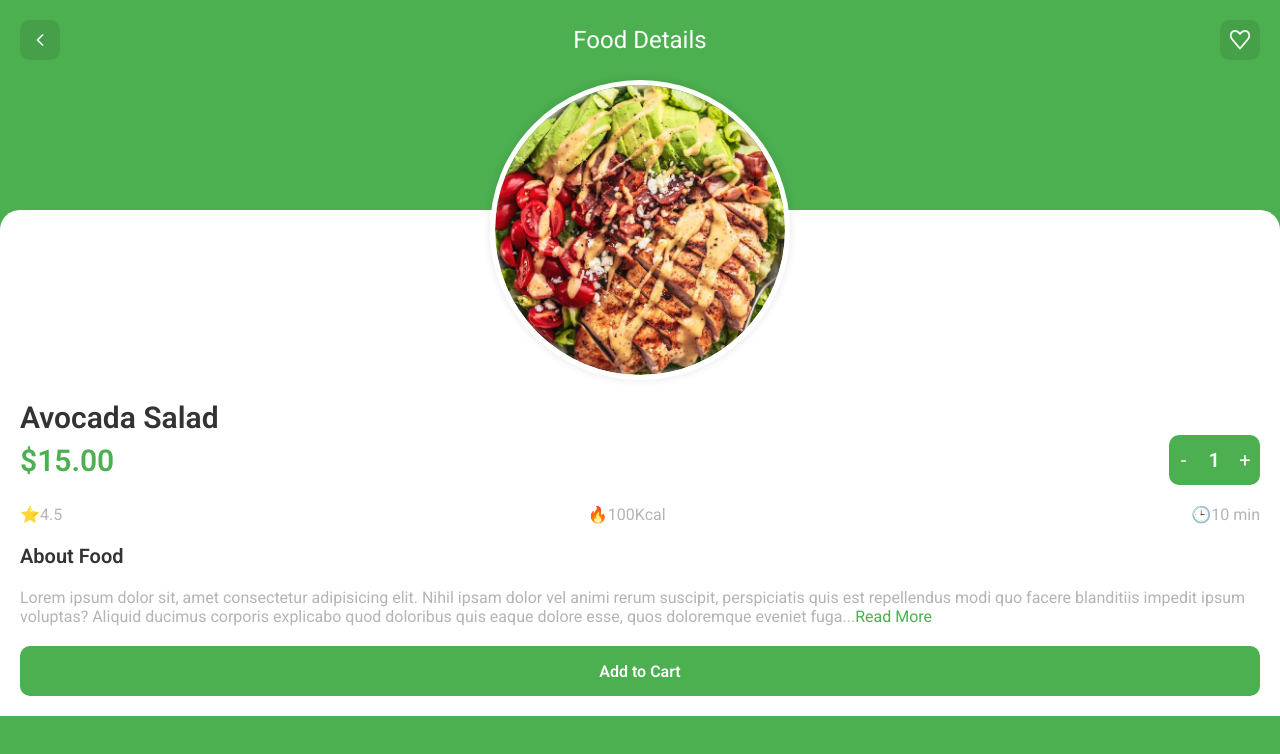
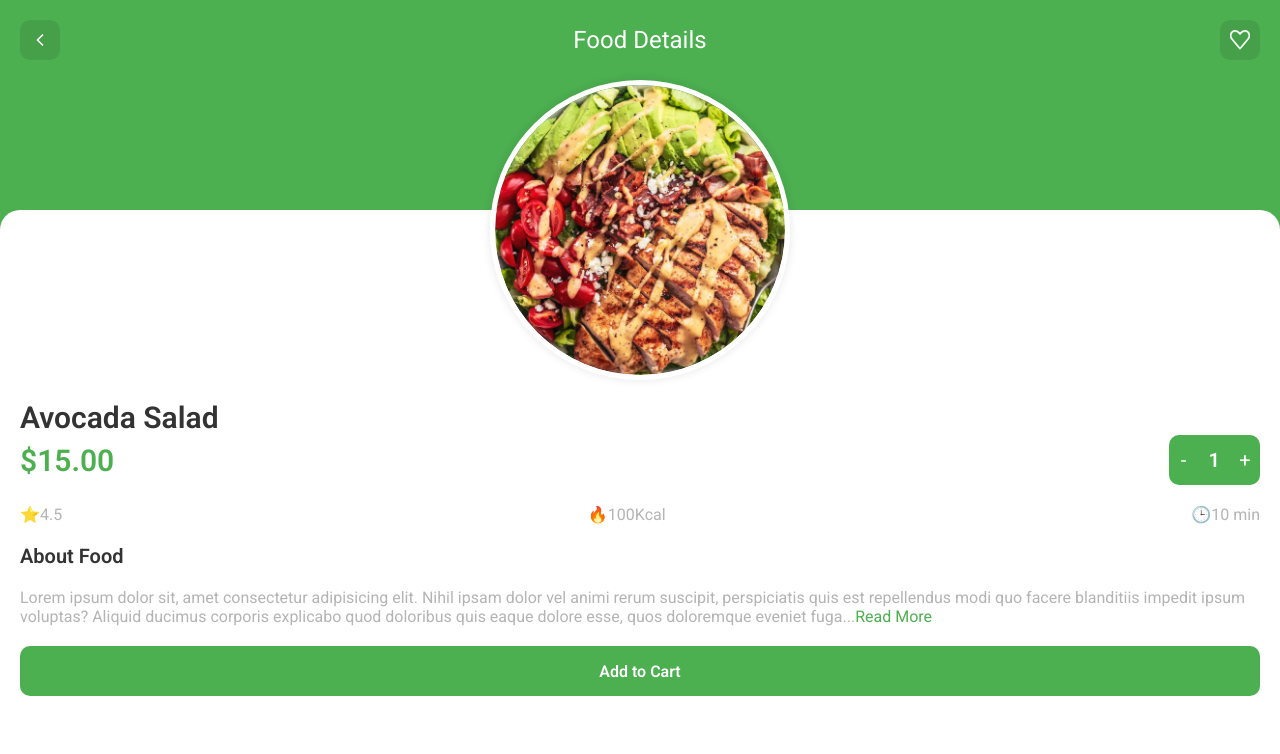
Before and after one commit to Escobar1401/Food-App, a React (Vite) app: page /#/food/1 in a window 1280 px wide. Shown: the top 754 px of the page. Built offline with nearby package versions, Linux system fonts and the light colour scheme.

Commit message:
Finished, con posibles actualizaciones en el futuro

```diff
--- a/src/components/FoodDetails.css
+++ b/src/components/FoodDetails.css
@@ -25,7 +25,7 @@
 
 .content {
     margin-top: 150px;
-    height: 100%;
+    min-height: calc(100vh - 150px);
     width: 100%;
     display: flex;
     flex-direction: column;
```
